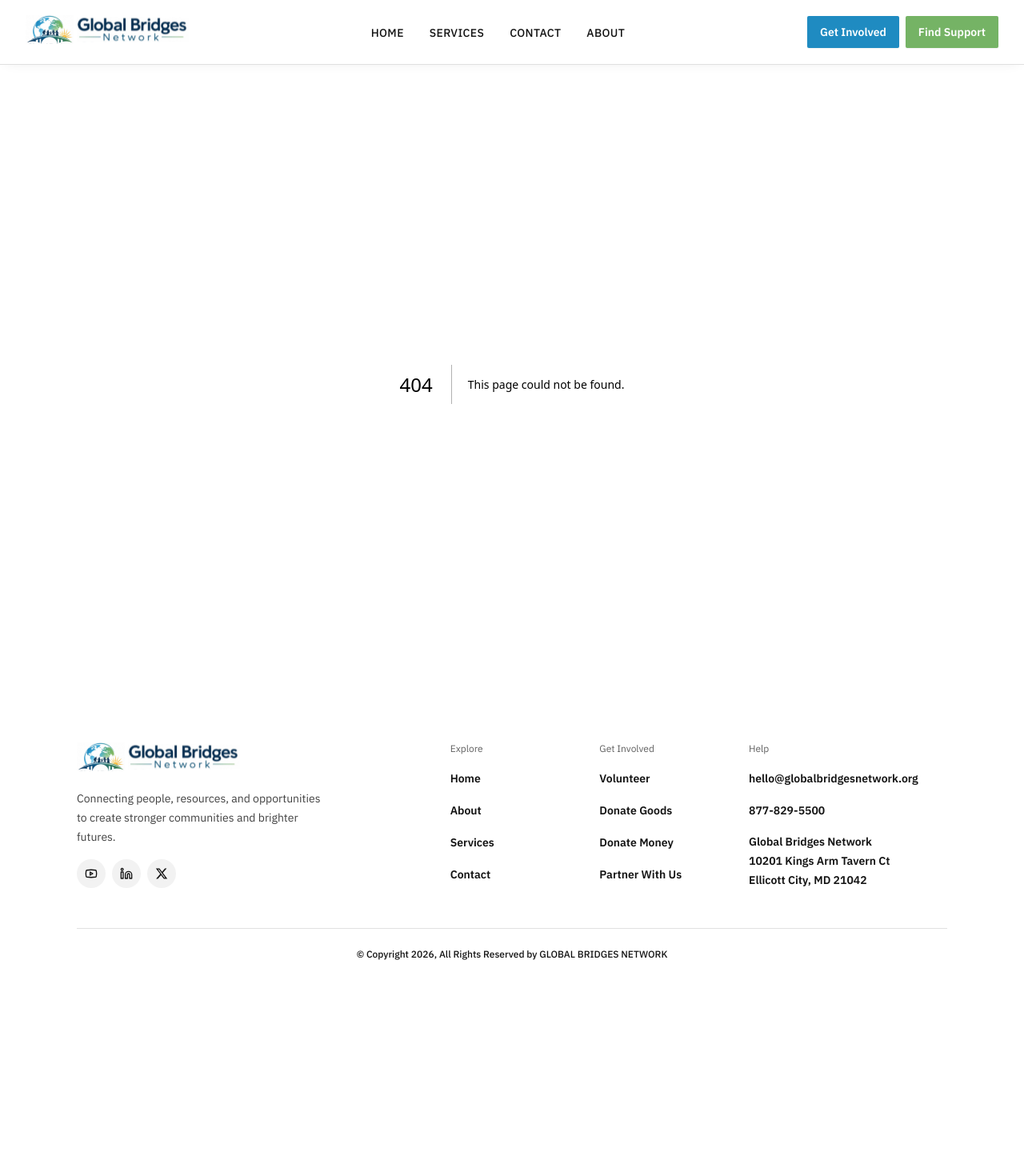
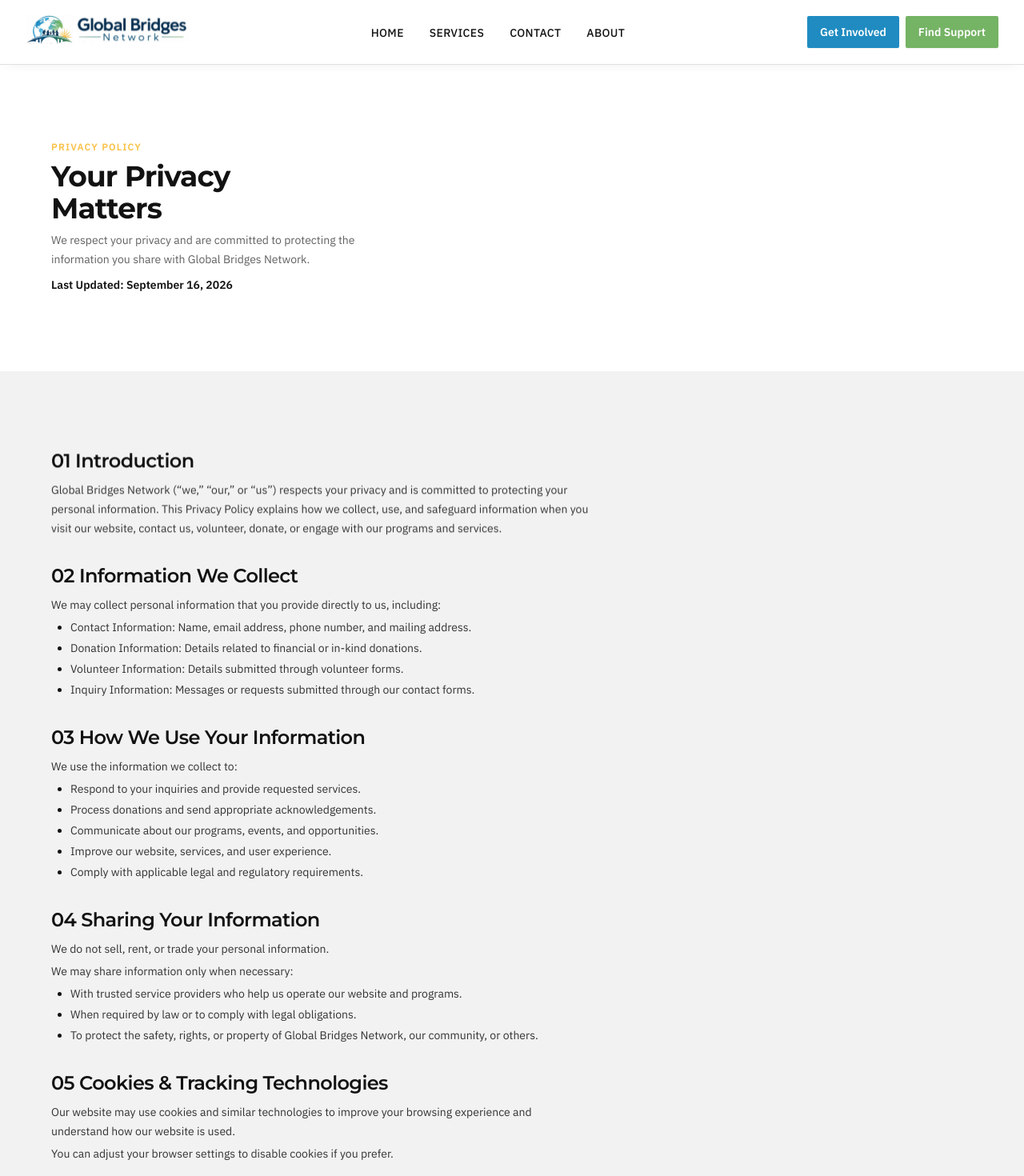
Before and after one commit to Yaseen-Zeb/global-bridges-network-website, a Next.js app: page /privacy-policy in a window 1280 px wide. Before the commit this address had no page. Shown: the top 1470 px of the page at 80% size. Before the commit the page ends 1225 px from the top, so only its background shows below. Built offline with nearby package versions, Linux system fonts and the light colour scheme.

Commit message:
feat(legal): add Privacy Policy page and legal links to footer

```diff
--- /dev/null
+++ b/src/app/privacy-policy/page.tsx
@@ -0,0 +1,14 @@
+import type { Metadata } from "next";
+import { PolicyPage } from "@/features/legal/components/policy-page";
+import { PRIVACY_POLICY } from "@/features/legal/data/privacy-policy";
+
+export const metadata: Metadata = {
+  title: "Privacy Policy",
+  description:
+    "How Global Bridges Network collects, uses, shares, and protects the personal information you provide when you contact us, volunteer, or donate.",
+  alternates: { canonical: "/privacy-policy" },
+};
+
+export default function PrivacyPolicyPage() {
+  return <PolicyPage {...PRIVACY_POLICY} />;
+}
--- a/src/components/common/footer.tsx
+++ b/src/components/common/footer.tsx
@@ -3,7 +3,7 @@ import Link from "next/link";
 import { Linkedin, Youtube } from "lucide-react";
 import { Logo } from "@/components/common/logo";
 import { Typography } from "@/components/common/typography";
-import { FOOTER_COLUMNS, SITE_CONTACT, SOCIAL_LINKS, type SocialPlatform } from "@/data/site";
+import { FOOTER_COLUMNS, LEGAL_LINKS, SITE_CONTACT, SOCIAL_LINKS, type SocialPlatform } from "@/data/site";
 
 function XIcon({ className }: { className?: string }) {
   return (
@@ -99,11 +99,25 @@ export function Footer() {
           </div>
         </div>
 
-        <div className="mt-2xl border-t border-border pt-lg text-center">
+        <div className="mt-2xl flex flex-col items-center gap-sm border-t border-border pt-lg text-center">
           <Typography variant="caption" as="p" className="text-foreground">
             © Copyright {new Date().getFullYear()}, All Rights Reserved by{" "}
             <span className="uppercase">{SITE_CONTACT.organizationName}</span>
           </Typography>
+          <nav aria-label="Legal">
+            <ul className="flex items-center gap-md">
+              {LEGAL_LINKS.map((link) => (
+                <li key={link.href}>
+                  <Link
+                    href={link.href}
+                    className="text-xs text-muted-foreground underline-offset-4 transition-colors hover:text-primary hover:underline focus-visible:outline-none focus-visible:ring-2 focus-visible:ring-ring rounded-button"
+                  >
+                    {link.label}
+                  </Link>
+                </li>
+              ))}
+            </ul>
+          </nav>
         </div>
       </div>
     </footer>
--- a/src/data/site.ts
+++ b/src/data/site.ts
@@ -41,6 +41,12 @@ export const FOOTER_COLUMNS: { title: string; links: NavLink[] }[] = [
   },
 ];
 
+export const LEGAL_LINKS: NavLink[] = [
+  { label: "Privacy Policy", href: "/privacy-policy" },
+  // TODO: page not built yet; this link 404s until /terms-and-conditions exists.
+  { label: "Terms & Conditions", href: "/terms-and-conditions" },
+];
+
 export const SITE_CONTACT = {
   organizationName: "Global Bridges Network",
   tagline:
--- /dev/null
+++ b/src/features/legal/components/policy-page.tsx
@@ -0,0 +1,83 @@
+import { Reveal } from "@/components/common/reveal";
+import { Typography } from "@/components/common/typography";
+import type { PolicySection } from "@/features/legal/data/privacy-policy";
+
+interface PolicyPageProps {
+  eyebrow: string;
+  title: string[];
+  description: string;
+  lastUpdated: string;
+  sections: PolicySection[];
+}
+
+/** Layout for legal pages: white header, then numbered sections on a grey band. */
+export function PolicyPage({ eyebrow, title, description, lastUpdated, sections }: PolicyPageProps) {
+  return (
+    <main className="flex min-h-screen flex-col bg-background">
+      <section aria-labelledby="policy-heading" className="px-md py-3xl lg:px-xl lg:py-4xl">
+        <div className="mx-auto max-w-6xl">
+          <div className="max-w-md space-y-sm">
+            <Typography variant="eyebrow" as="p" className="animate-fade-up motion-safe-only">
+              {eyebrow}
+            </Typography>
+            <Typography
+              variant="title"
+              as="h1"
+              id="policy-heading"
+              className="animate-fade-up motion-safe-only lg:text-4xl"
+              style={{ animationDelay: "150ms" }}
+            >
+              {title[0]}
+              <br />
+              {title[1]}
+            </Typography>
+            <Typography
+              variant="body-sm"
+              className="text-muted-foreground animate-fade-up motion-safe-only"
+              style={{ animationDelay: "300ms" }}
+            >
+              {description}
+            </Typography>
+            <Typography
+              variant="body-sm"
+              className="font-semibold animate-fade-up motion-safe-only"
+              style={{ animationDelay: "400ms" }}
+            >
+              Last Updated: <time>{lastUpdated}</time>
+            </Typography>
+          </div>
+        </div>
+      </section>
+
+      <section aria-label={`${eyebrow} details`} className="bg-muted px-md py-3xl lg:px-xl lg:py-4xl">
+        <div className="mx-auto max-w-6xl">
+          <ol className="max-w-2xl space-y-xl">
+            {sections.map((section, index) => (
+              <li key={section.title}>
+                <Reveal delay={Math.min(index, 3) * 80} className="space-y-sm">
+                  <Typography variant="h3" as="h2" className="text-xl font-semibold lg:text-2xl">
+                    {String(index + 1).padStart(2, "0")} {section.title}
+                  </Typography>
+                  <div className="space-y-xs text-sm leading-6 text-foreground/85">
+                    {section.paragraphs?.map((paragraph) => (
+                      <p key={paragraph.slice(0, 40)}>{paragraph}</p>
+                    ))}
+                    {section.intro && <p>{section.intro}</p>}
+                    {section.bullets && (
+                      <ul className="list-disc space-y-[2px] pl-lg marker:text-foreground">
+                        {section.bullets.map((bullet) => (
+                          <li key={bullet}>{bullet}</li>
+                        ))}
+                      </ul>
+                    )}
+                    {section.outro && <p>{section.outro}</p>}
+                  </div>
+                </Reveal>
+              </li>
+            ))}
+          </ol>
+        </div>
+      </section>
+    </main>
+  );
+}
--- /dev/null
+++ b/src/features/legal/data/privacy-policy.ts
@@ -0,0 +1,63 @@
+/** Privacy Policy copy (approved Figma design). */
+
+export interface PolicySection {
+  title: string;
+  paragraphs?: string[];
+  intro?: string;
+  bullets?: string[];
+  outro?: string;
+}
+
+export const PRIVACY_POLICY = {
+  eyebrow: "Privacy Policy",
+  title: ["Your Privacy", "Matters"],
+  description:
+    "We respect your privacy and are committed to protecting the information you share with Global Bridges Network.",
+  lastUpdated: "September 16, 2026",
+  sections: [
+    {
+      title: "Introduction",
+      paragraphs: [
+        "Global Bridges Network (“we,” “our,” or “us”) respects your privacy and is committed to protecting your personal information. This Privacy Policy explains how we collect, use, and safeguard information when you visit our website, contact us, volunteer, donate, or engage with our programs and services.",
+      ],
+    },
+    {
+      title: "Information We Collect",
+      intro: "We may collect personal information that you provide directly to us, including:",
+      bullets: [
+        "Contact Information: Name, email address, phone number, and mailing address.",
+        "Donation Information: Details related to financial or in-kind donations.",
+        "Volunteer Information: Details submitted through volunteer forms.",
+        "Inquiry Information: Messages or requests submitted through our contact forms.",
+      ],
+    },
+    {
+      title: "How We Use Your Information",
+      intro: "We use the information we collect to:",
+      bullets: [
+        "Respond to your inquiries and provide requested services.",
+        "Process donations and send appropriate acknowledgements.",
+        "Communicate about our programs, events, and opportunities.",
+        "Improve our website, services, and user experience.",
+        "Comply with applicable legal and regulatory requirements.",
+      ],
+    },
+    {
+      title: "Sharing Your Information",
+      paragraphs: ["We do not sell, rent, or trade your personal information."],
+      intro: "We may share information only when necessary:",
+      bullets: [
+        "With trusted service providers who help us operate our website and programs.",
+        "When required by law or to comply with legal obligations.",
+        "To protect the safety, rights, or property of Global Bridges Network, our community, or others.",
+      ],
+    },
+    {
+      title: "Cookies & Tracking Technologies",
+      paragraphs: [
+        "Our website may use cookies and similar technologies to improve your browsing experience and understand how our website is used.",
+        "You can adjust your browser settings to disable cookies if you prefer.",
+      ],
+    },
+  ] satisfies PolicySection[],
+};
```
